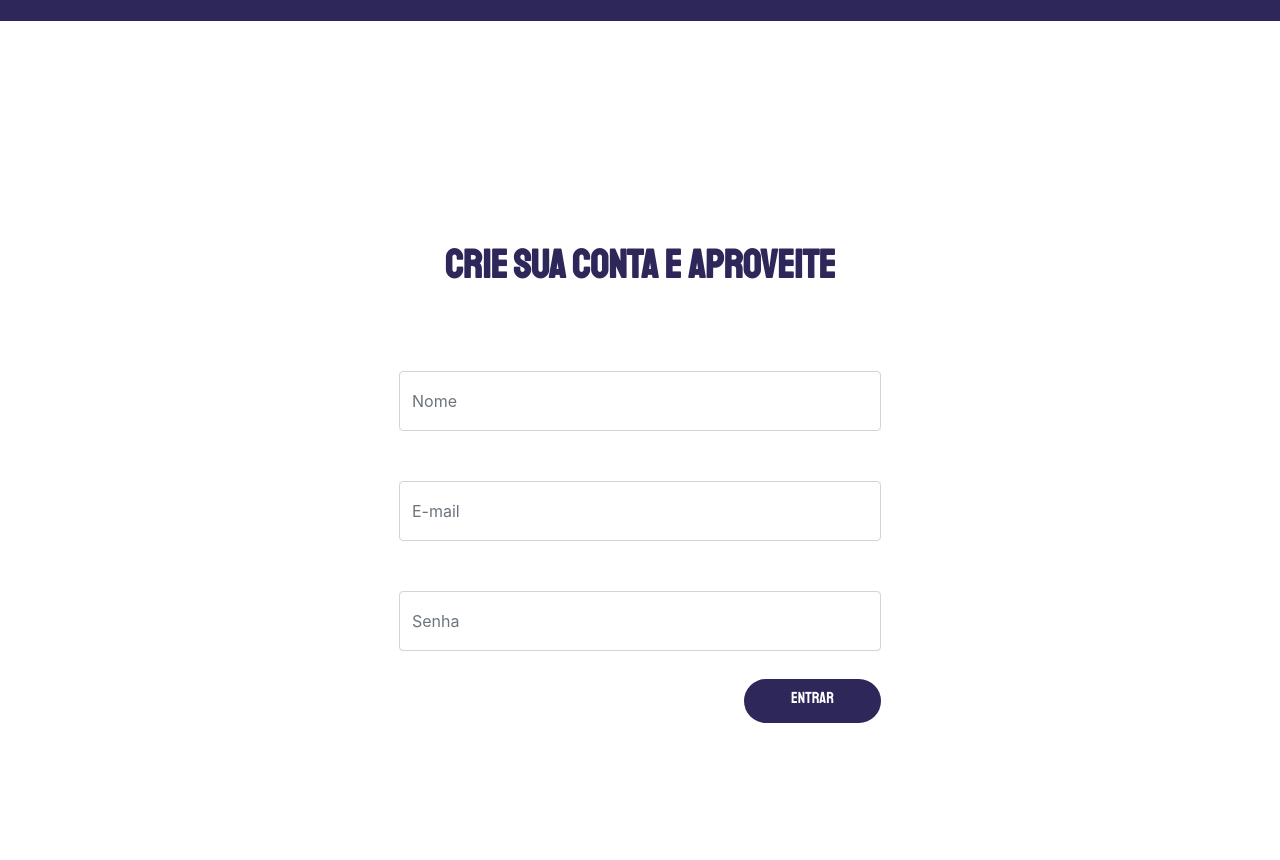
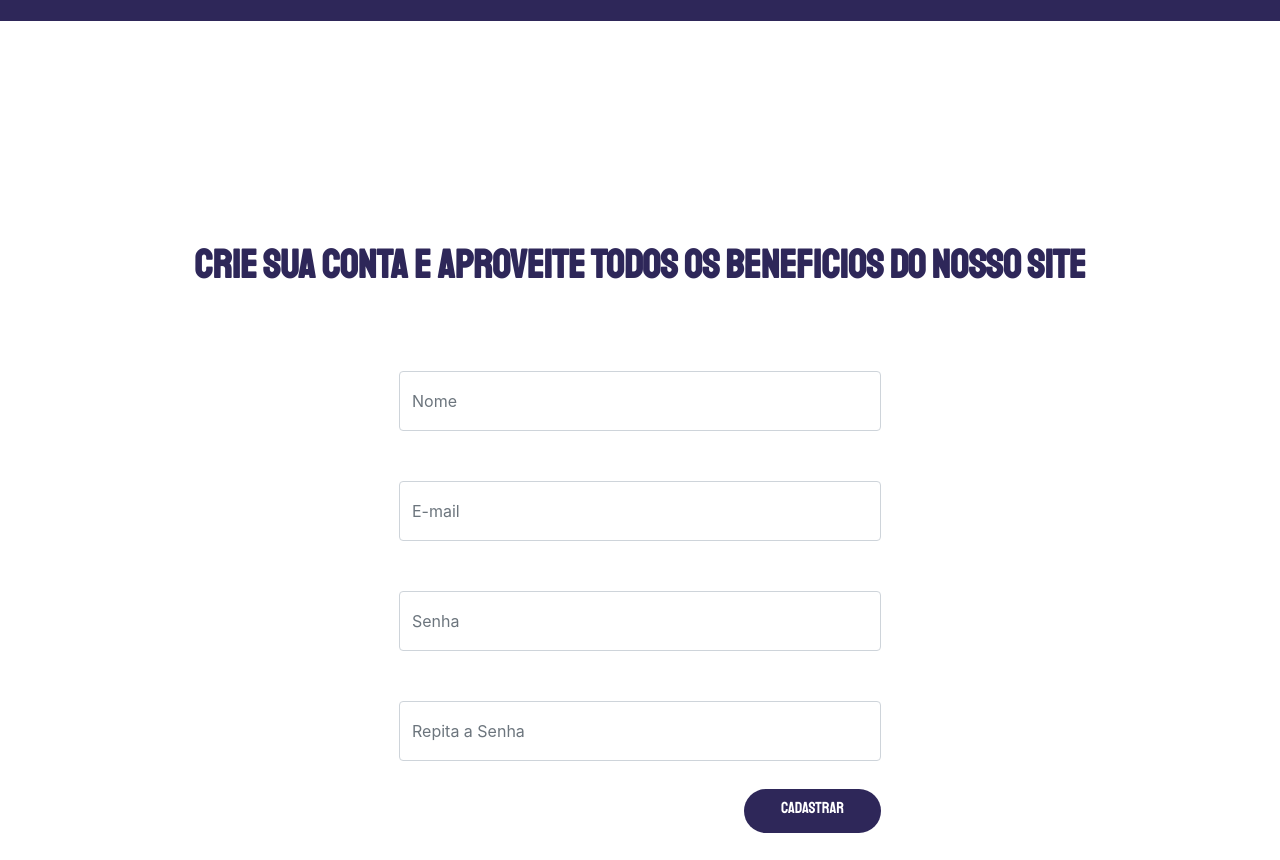
Before and after one commit to Jakelineliima/AnotherAnimes, a plain HTML site: page Codigo/conta.html in a window 1280 px wide. Shown: the part 91-951 px from the top of the page. Drawn offline with nearby package versions, Linux system fonts and the light colour scheme.

Commit message:
edit campos senha

```diff
--- a/Codigo/conta.html
+++ b/Codigo/conta.html
@@ -62,7 +62,7 @@
             <h1>CRIAR CONTA</h1>
         </div>
         <div class="titulo">
-            <h1>CRIE SUA CONTA E APROVEITE</h1>
+            <h1>CRIE SUA CONTA E APROVEITE TODOS OS BENEFICIOS DO NOSSO SITE</h1>
         </div>
         <div class="formulario">
             <form class="container">
@@ -78,8 +78,12 @@
                     <input style="margin-bottom: 0;" type="password" class="form-control" id="exampleInputPassword1"
                         placeholder="Senha">
                 </div>
+                 <div class="form-group">
+                    <input style="margin-bottom: 0;" type="password" class="form-control" id="exampleInputPassword1"
+                        placeholder="Repita a Senha">
+                </div>
                 <a style="border-radius: 22px; background-color: #2e2759; color: #fff; font-family: 'Staatliches';"
-                    type="button" class="btn borda btncriar" href="./login.html">Entrar</a>
+                    type="button" class="btn borda btncriar" href="./login.html">Cadastrar</a>
 
             </form>
         </div>
```
